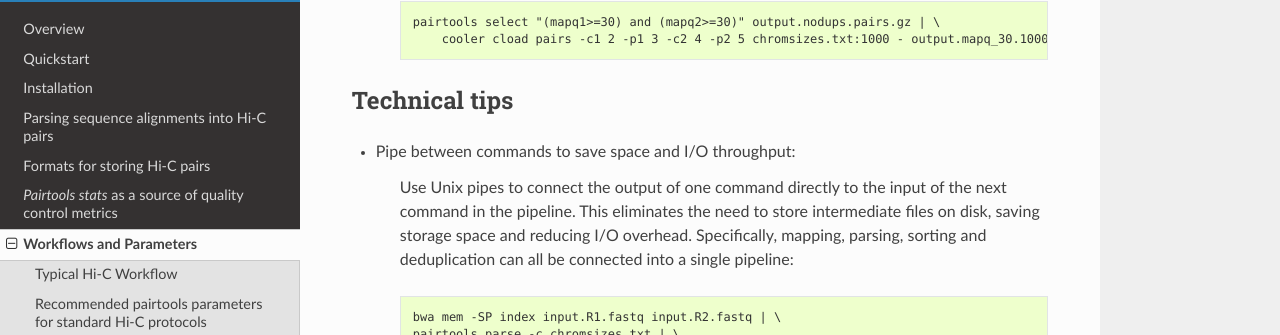
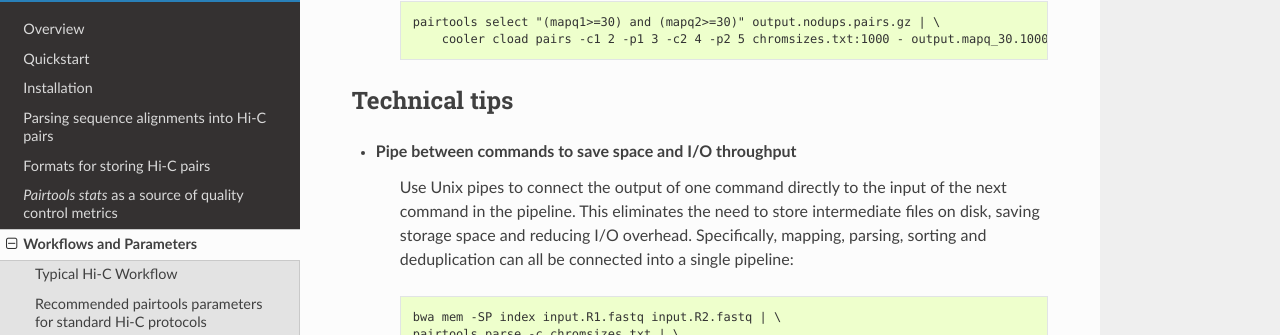
Before and after one commit to open2c/pairtools, a Sphinx documentation site: the page built from doc/protocols_pipelines.rst, in a window 1280 px wide and 900 px high, scrolled down 2006 px. Shown: the part 116-451 px from the top of the window. Built offline with Sphinx 7.4.7 and the Read the Docs theme 2.0.0, drawn with Linux system fonts in a browser that asks for light colours; pages that are not in the unit, such as notebooks, are missing from menus.

```diff
--- a/doc/protocols_pipelines.rst
+++ b/doc/protocols_pipelines.rst
@@ -89,7 +89,7 @@ This filtering command selects only pairs with high-quality alignments,
 Technical tips
 --------------
 
-- Pipe between commands to save space and I/O throughput:
+- **Pipe between commands to save space and I/O throughput**
 
     Use Unix pipes to connect the output of one command directly to the input of the next command in the pipeline.
     This eliminates the need to store intermediate files on disk, saving storage space and reducing I/O overhead.
```
